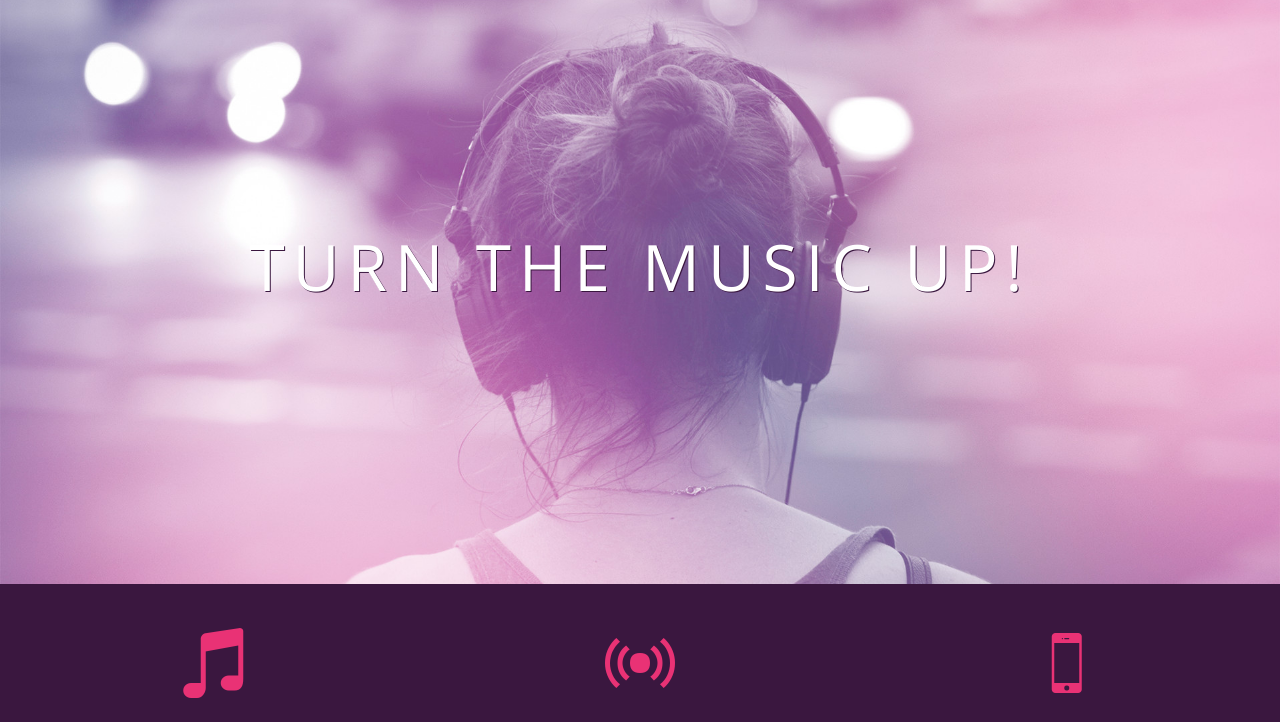
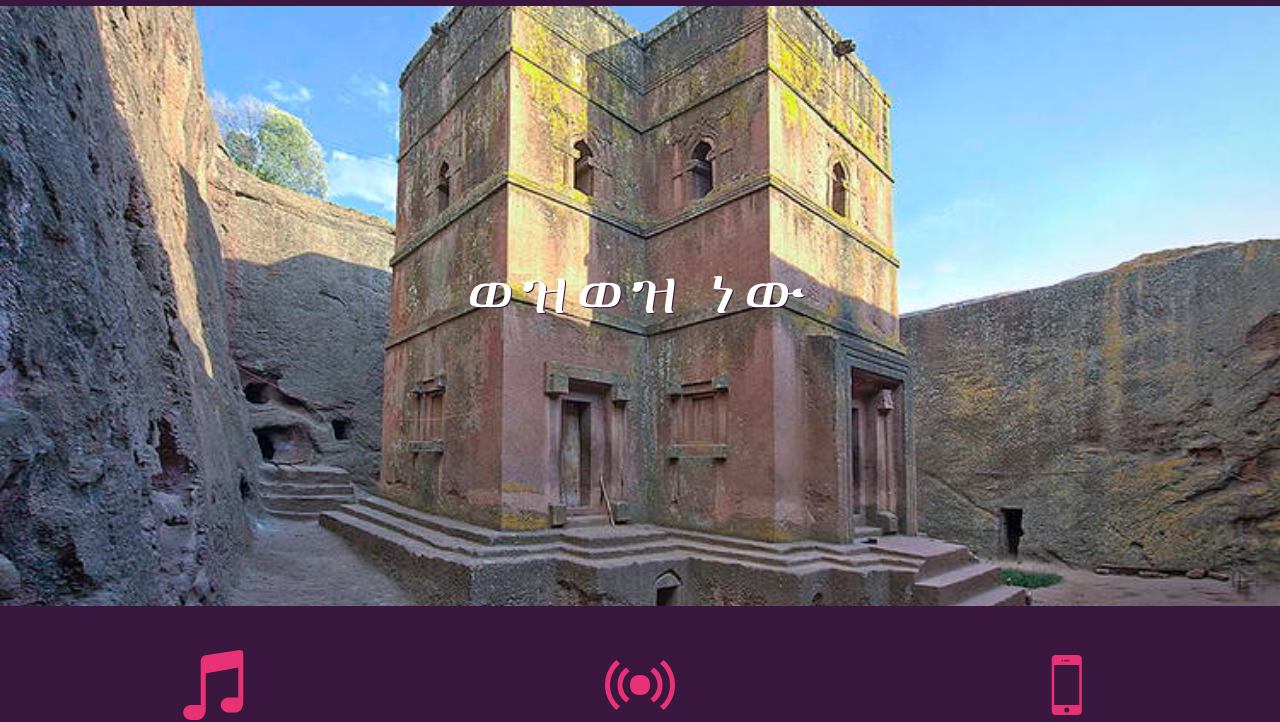
Before and after one commit to derejetadesse/ethiopian-musics, a plain HTML site: page index.html in a window 1280 px wide. Shown: the part 110-832 px from the top of the page. Drawn offline with nearby package versions, Linux system fonts and the light colour scheme.

Commit message:
changing the background

```diff
--- a/index.html
+++ b/index.html
@@ -15,7 +15,7 @@
          </nav>
 
          <section class="hero-content">
-              <h1 class="hero-title">Turn the music up!</h1>
+              <h1 class="hero-title">ወዝወዝ ነው<h1>
 
          </section>
                  <section class="selling-points"> <!-- selling points -->
--- a/styles/main.css
+++ b/styles/main.css
@@ -25,7 +25,7 @@ html {
 .hero-content {
      position: relative; /* positioning will be explained in a resource */
      min-height: 600px;  /* hero content element must be _at least_ 600 pixels */
-     background-image: url(../assets/images/bloc_jams_bg.jpg);
+     background-image: url(../assets/images/lalibela.jpg);
      background-repeat: no-repeat;
      background-position: center center;
      background-size: cover;
```
Also changed, not shown: assets/images/flag.gif (renamed from assets/images/ethiopialion_m__11560.1372462407.1280.1280.gif), assets/images/lalibela.jpg (added).
